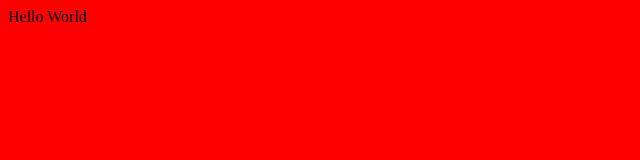
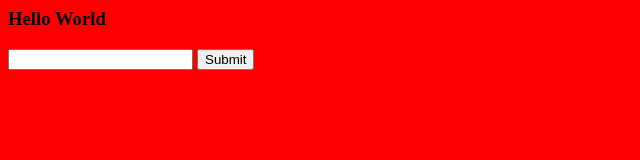
Before and after one commit to thenerdhero/c35, a plain HTML site: page frontend/views/index.html in a window 1280 px wide. Shown: the whole page, without its empty margins (0-640 px from the left). Drawn offline with nearby package versions, Linux system fonts and the light colour scheme.

Commit message:
Dan [Setting up example] Add input to html

```diff
--- a/frontend/views/index.html
+++ b/frontend/views/index.html
@@ -1,7 +1,12 @@
 <html>
   <head>
+    <script src="https://code.jquery.com/jquery-2.2.0.js"></script>
     <script src="../js/helloworld.js"></script>
     <link rel="stylesheet" type="text/css" href="../css/helloworld.css">
   </head>
-  <body>Hello World</body>
+  <body>
+    <h3> Hello World </h3>
+    <input id="inputValue" type="text" />
+    <button id="submitButton"> Submit </button>
+  </body>
 </html>
```
